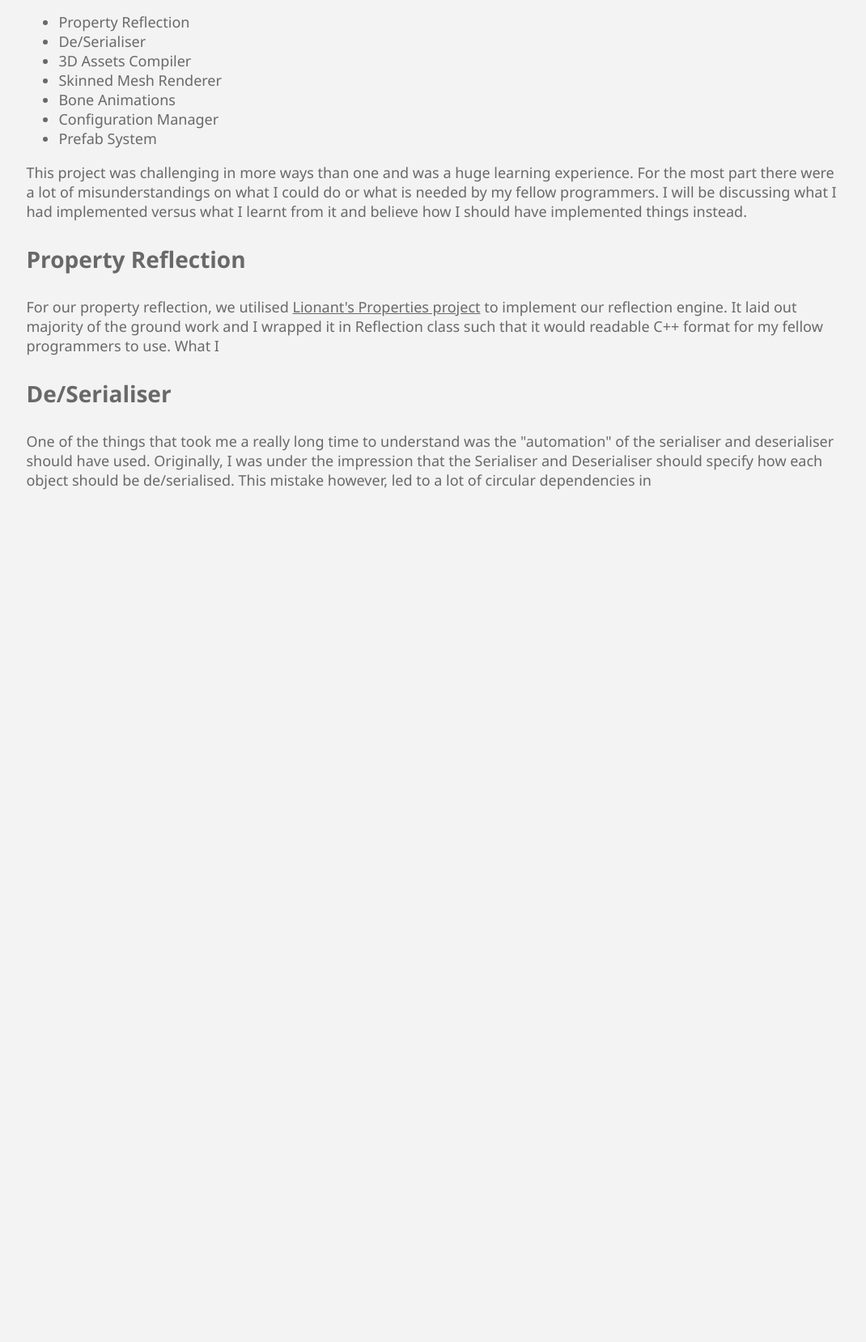
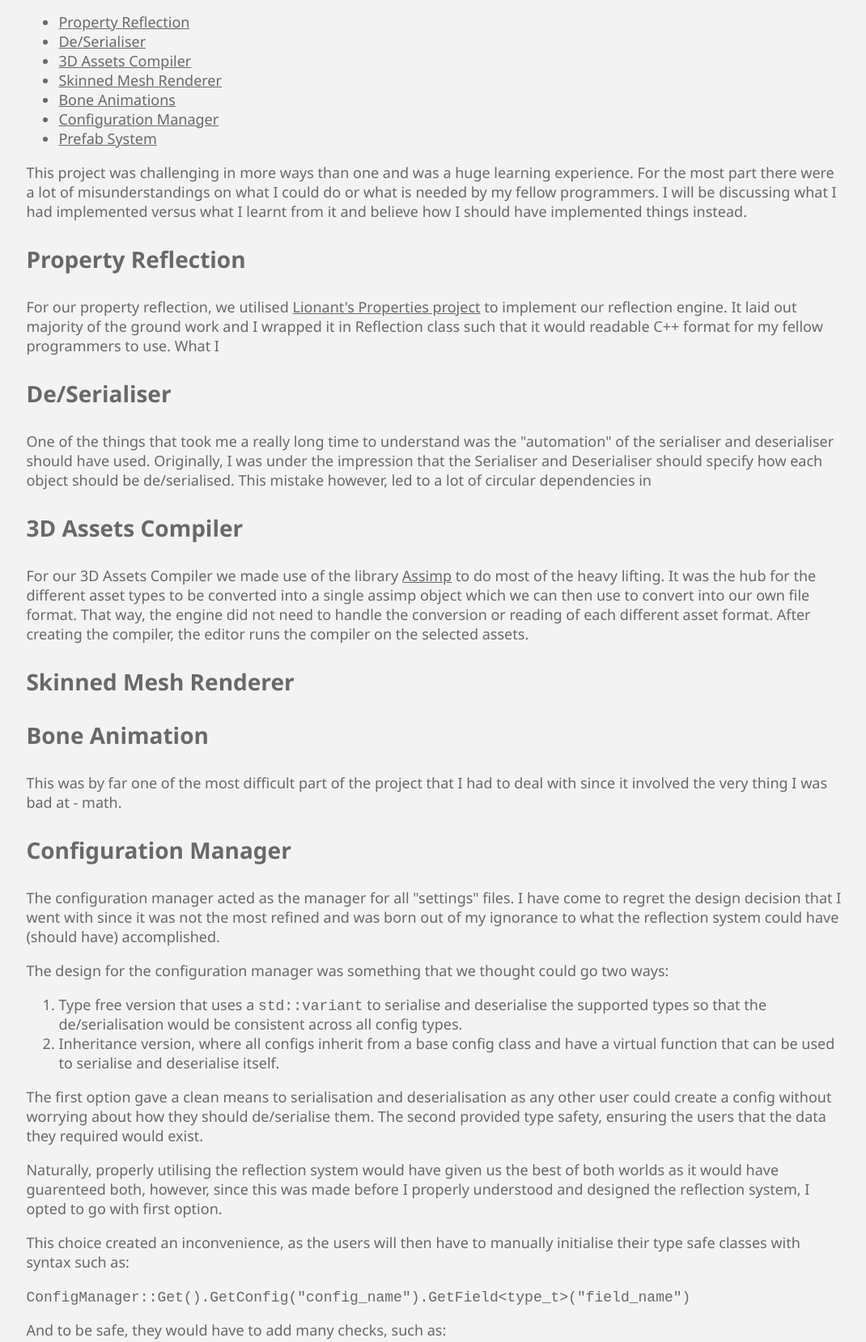
Before and after one commit to XxGTSCxX/XxGTSCxX.github.io, a plain HTML site: page project - eos.html in a window 1280 px wide. Shown: the part 1218-2876 px from the top of the page at 81% size, without its empty margins (102-1172 px from the left). Before the commit the page ends 1949 px from the top, so only its background shows below. Drawn offline with Linux system fonts and the light colour scheme.

Commit message:
[Update]
- Styles update.
- EOS project's content updated.
- Removed general projects page from main navigation for now until content is ready.

```diff
--- a/project - eos.html
+++ b/project - eos.html
@@ -36,7 +36,7 @@
 	<nav id="navbar" class="bar">
 		<a class="slot" href="index.html">HOME</a>
 		<div class="droplist">
-			<a class="slot target active" href="projects.html">PROJECTS</a>
+			<a class="slot target active" href="project - eos.html">PROJECTS</a>
 			<div class="droplist-content">
 				<a class="item" href="project - eos.html"   ><b>EOS</b></a>
 				<a class="item" href="project - dynamo.html">Dynamo    </a>
@@ -66,13 +66,13 @@
 		</p>
 
 		<ul>
-			<li>Property Reflection  </li>
-			<li>De/Serialiser        </li>
-			<li>3D Assets Compiler   </li>
-			<li>Skinned Mesh Renderer</li>
-			<li>Bone Animations      </li>
-			<li>Configuration Manager</li>
-			<li>Prefab System        </li>
+			<li><a href="#Property Reflection"  >Property Reflection  </a></li>
+			<li><a href="#De/Serialiser"        >De/Serialiser        </a></li>
+			<li><a href="#3D Assets Compiler"   >3D Assets Compiler   </a></li>
+			<li><a href="#Skinned Mesh Renderer">Skinned Mesh Renderer</a></li>
+			<li><a href="#Bone Animations"      >Bone Animations      </a></li>
+			<li><a href="#Configuration Manager">Configuration Manager</a></li>
+			<li><a href="#Prefab System"        >Prefab System        </a></li>
 		</ul>
 
 		<p>
@@ -82,7 +82,7 @@
 			things instead.
 		</p>
 
-		<h3>Property Reflection</h3>
+		<h3 id="Property Reflection">Property Reflection</h3>
 
 		<p>
 			For our property reflection, we utilised <a href="https://gitlab.com/LIONant/properties">Lionant's
@@ -91,13 +91,106 @@
 			I
 		</p>
 
-		<h3>De/Serialiser</h3>
+		<h3 id="De/Serialiser">De/Serialiser</h3>
 
 		<p>
 			One of the things that took me a really long time to understand was the "automation" of the serialiser and
 			deserialiser should have used. Originally, I was under the impression that the Serialiser and Deserialiser
 			should specify how each object should be de/serialised. This mistake however, led to a lot of circular
 			dependencies in
+		</p>
+
+		<h3 id="3D Assets Compiler">3D Assets Compiler</h3>
+
+		<p>
+			For our 3D Assets Compiler we made use of the library <a href="https://github.com/assimp/assimp">Assimp</a>
+			to do most of the heavy lifting. It was the hub for the different asset types to be converted into a single
+			assimp object which we can then use to convert into our own file format. That way, the engine did not need
+			to handle the conversion or reading of each different asset format. After creating the compiler, the editor
+			runs the compiler on the selected assets.
+		</p>
+
+		<h3 id="Skinned Mesh Renderer">Skinned Mesh Renderer</h3>
+
+		<p>
+		</p>
+
+		<h3 id="Bone Animation">Bone Animation</h3>
+
+		<p>
+			This was by far one of the most difficult part of the project that I had to deal with since it involved the
+			very thing I was bad at - math.
+		</p>
+
+		<h3 id="Configuration Manager">Configuration Manager</h3>
+
+		<p>
+			The configuration manager acted as the manager for all "settings" files. I have come to regret the design
+			decision that I went with since it was not the most refined and was born out of my ignorance to what the
+			reflection system could have (should have) accomplished.
+		</p>
+
+		<p>
+			The design for the configuration manager was something that we thought could go two ways:
+		</p>
+
+		<ol>
+			<li>
+				Type free version that uses a <code>std::variant</code> to serialise and deserialise the supported
+				types so that the de/serialisation would be consistent across all config types.
+			</li>
+			<li>
+				Inheritance version, where all configs inherit from a base config class and have a virtual
+				function that can be used to serialise and deserialise itself.
+			</li>
+		</ol>
+
+		<p>
+			The first option gave a clean means to serialisation and deserialisation as any other user could create a
+			config without worrying about how they should de/serialise them. The second provided type safety, ensuring
+			the users that the data they required would exist.
+		</p>
+
+		<p>
+			Naturally, properly utilising the reflection system would have given us the best of both worlds as it
+			would have guarenteed both, however, since this was made before I properly understood and designed the
+			reflection system, I opted to go with first option.
+		</p>
+
+		<p>
+			This choice created an inconvenience, as the users will then have to manually initialise their type safe
+			classes with syntax such as:
+		</p>
+
+		<p><code>ConfigManager::Get().GetConfig("config_name").GetField&lttype_t&gt("field_name")</code></p>
+
+		<p>
+			And to be safe, they would have to add many checks, such as:
+		</p>
+
+		<pre class="p">
+			<code>
+			if (ConfigManager::Get().HasConfig("config_name"))
+			{
+			    auto&& config = ConfigManager::Get().GetConfig("config_name");
+			    if (config.HasField&lttype_t&gt("field_name"))
+			    {
+			        auto&& config.GetField&lttype_t&gt("field_name");
+			    }
+			}
+			</code>
+		</pre>
+
+		<p>
+			And a simple spelling mistake meant that they would not be able to detect the issue as easily as a compile
+			error would catch it (and we all know how painful it is to have to sit through a long compile time before
+			realising that there was something wrong with the code when we run it).
+		</p>
+
+		<h3 id="Prefab System">Prefab System</h3>
+
+		<p>
+
 		</p>
 	</section>
 
--- a/scripts/tabs.js
+++ b/scripts/tabs.js
@@ -19,3 +19,8 @@ function OpenTab(event, tab_id)
     document.getElementById(tab_id).style.display  = "block";
     event.currentTarget.className                 += " active";
 }
+
+function TabsOnResize()
+{
+    document.getElementById("tab-view").style.height = window.ClientRect.height;
+}
--- a/styles/defaults.css
+++ b/styles/defaults.css
@@ -79,6 +79,12 @@ subtitle
     font-size : 18px;
 }
 
+code
+{
+    color    : dimgrey;
+    font-size: 18px;
+}
+
 p
 {
     color    : dimgrey;
--- a/styles/sidebar.css
+++ b/styles/sidebar.css
@@ -1,7 +1,6 @@
 .tab
 {
     float    : left;
-    border   : 1px solid #111;
     width    : 30%;
     min-width: 250px;
     max-width: 300px;
@@ -52,7 +51,6 @@
     float      : left;
     overflow   : auto;
     padding    : 0px 12px;
-    border     : 1px solid #111;
     width      : 70%;
     border-left: none;
     height     : 800px;
```
Also changed, not shown: index.html (+1 -1 lines), project - dynamo.html (+6 -6 lines), projects.html (+52 -13 lines), resume.html (+1 -1 lines).
